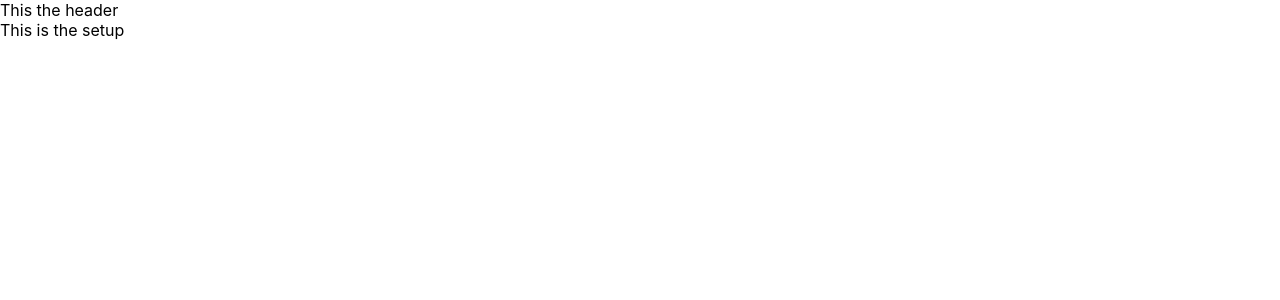
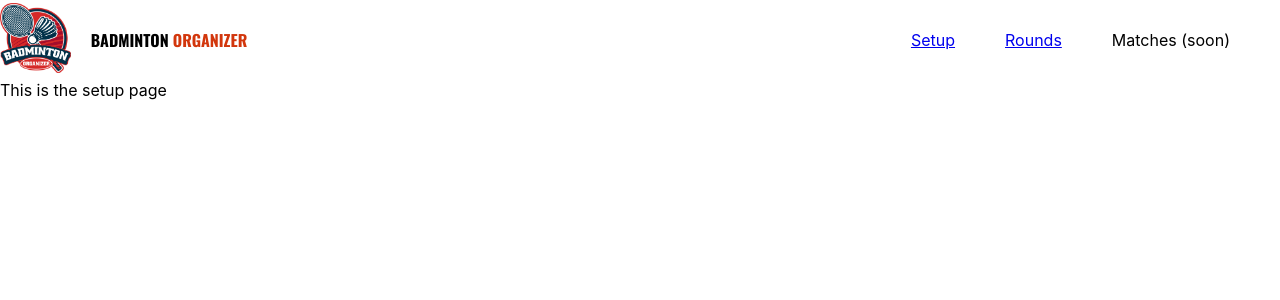
Before and after one commit to georgeroth/react-badminton-organizer, a React (Create React App) app: page / in a window 1280 px wide. Shown: the top 300 px of the page. Built offline with nearby package versions, Linux system fonts and the light colour scheme.

Commit message:
Starting menu

```diff
--- a/public/index.html
+++ b/public/index.html
@@ -9,6 +9,10 @@
       name="description"
       content="Web site created using create-react-app"
     />
+    <link rel="preconnect" href="https://fonts.googleapis.com">
+    <link rel="preconnect" href="https://fonts.gstatic.com" crossorigin>
+    <link href="https://fonts.googleapis.com/css2?family=Oswald:wght@700&display=swap" rel="stylesheet">
+    <style> @import url('https://fonts.googleapis.com/css2?family=Oswald:wght@700&display=swap'); </style>
     <link rel="apple-touch-icon" href="%PUBLIC_URL%/logo192.png" />
     <!--
       manifest.json provides metadata used when your web app is installed on a
--- a/src/App.css
+++ b/src/App.css
@@ -0,0 +1,31 @@
+/* HEADER */
+
+header {
+  height: 80px;
+  position: sticky;
+  display: grid;
+  grid-template-columns: auto 1fr auto;
+  place-items: center start;
+}
+
+.menu-container ul li {
+  list-style-type: none;
+  display: inline-block;
+  margin-right: 50px;
+}
+
+.sitename a {
+  font-family: 'Oswald', sans-serif;
+  text-transform: uppercase;
+  color: #000;
+  text-decoration: none;
+  margin-left: 20px;
+}
+
+.sitename a span {
+  color: #d2360c;
+}
+
+header img {
+  height: 70px;
+}
--- a/src/Header.js
+++ b/src/Header.js
@@ -1,7 +1,27 @@
+import { Link } from "react-router-dom";
+
 export default function Header() {
     return (
         <header className="App-header">
-            <div>This the header</div>
+            <div className="logo-container">
+                <Link to="/">
+                    <img src="img\logo.png" alt="Badminton Organizer logo" />
+                </Link>
+            </div>
+            <div className="sitename-container">
+                <div className="sitename">
+                    <Link to="/">
+                        Badminton <span>Organizer</span>
+                    </Link>
+                </div>
+            </div>
+            <div className="menu-container">
+                <ul>
+                    <li><Link to="/">Setup</Link></li>
+                    <li><Link to="/rounds">Rounds</Link></li>
+                    <li>Matches (soon)</li>
+                </ul>
+            </div>
         </header>
     )
 }
--- a/src/Rounds.js
+++ b/src/Rounds.js
@@ -1,7 +1,7 @@
 export default function Setup() {
     return (
-        <>
-            <div>This is the rounds</div>
-        </>
+        <main>
+            <div>This is the rounds page</div>
+        </main>
     )
 }
--- a/src/Setup.js
+++ b/src/Setup.js
@@ -1,7 +1,7 @@
 export default function Setup() {
     return (
-        <>
-            <div>This is the setup</div>
-        </>
+        <main>
+            <div>This is the setup page</div>
+        </main>
     )
 }
```
Also changed, not shown: public/img/logo.png (renamed from src/img/logo.png).
